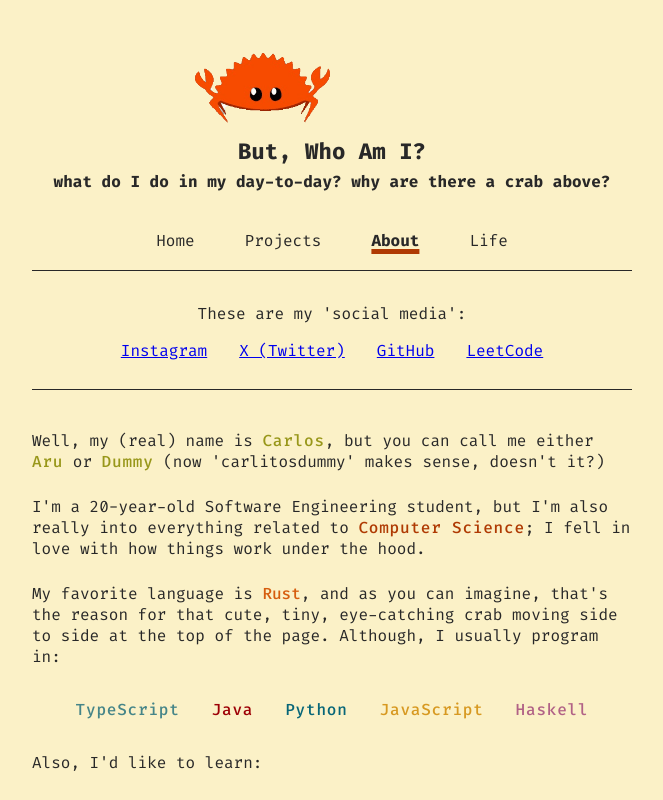
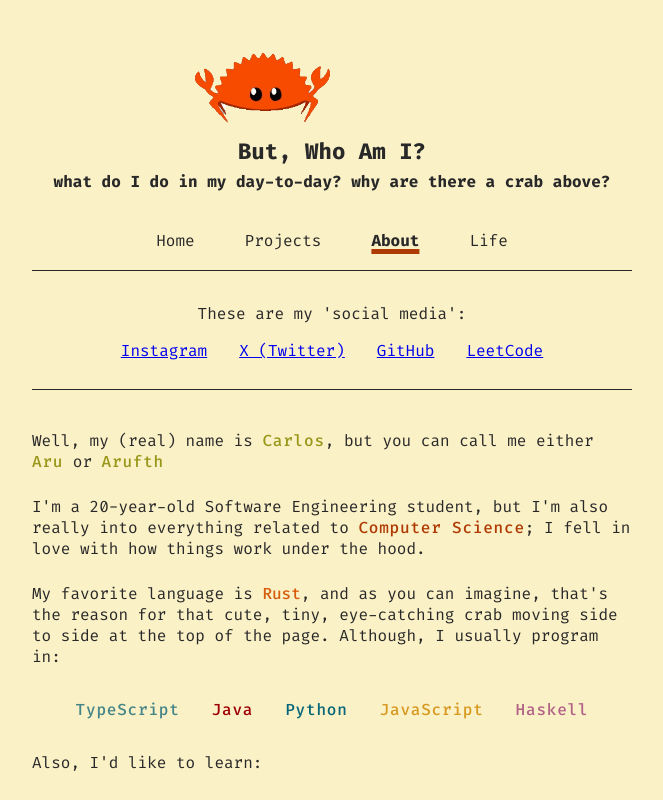
Before and after one commit to arufth/personal-website, a React (Vite) app: page /about in a window 1280 px wide. Shown: the top 800 px of the page, without its empty margins (308-971 px from the left). Built offline with nearby package versions, Linux system fonts and the light colour scheme.

Commit message:
update my name

```diff
--- a/src/about/About.tsx
+++ b/src/about/About.tsx
@@ -23,25 +23,25 @@ export const About: React.FC = () => {
               <a
                 rel='noreferrer'
                 target='_blank'
-                href='https://www.instagram.com/carlitosdummy'
+                href='https://www.instagram.com/arufth'
               >Instagram
               </a>
               <a
                 rel='noreferrer'
                 target='_blank'
-                href='https://www.x.com/carlitosdummy'
+                href='https://www.x.com/arufth'
               >X (Twitter)
               </a>
               <a
                 rel='noreferrer'
                 target='_blank'
-                href='https://www.github.com/carlitosdummy'
+                href='https://www.github.com/arufth'
               >GitHub
               </a>
               <a
                 rel='noreferrer'
                 target='_blank'
-                href='https://leetcode.com/u/carlitosdummy/'
+                href='https://leetcode.com/u/arufth/'
               >LeetCode
               </a>
             </div>
@@ -50,7 +50,7 @@ export const About: React.FC = () => {
           <Divider />
 
           <p>
-            Well, my (real) name is <label className='myname'>Carlos</label>, but you can call me either <label className='myname'>Aru</label> or <label className='myname'>Dummy</label> (now 'carlitosdummy' makes sense, doesn't it?)
+            Well, my (real) name is <label className='myname'>Carlos</label>, but you can call me either <label className='myname'>Aru</label> or <label className='myname'>Arufth</label>
           </p>
           <p>
             I'm a 20-year-old Software Engineering student, but I'm also really into everything related to <label className='cs'>Computer Science</label>; I fell in love with how things work under the hood.
--- a/src/home/Home.tsx
+++ b/src/home/Home.tsx
@@ -21,7 +21,7 @@ export const Home: React.FC = () => {
           <p>If you're just interested in work-related matters, here are some useful and quick links:</p>
           <div>
             <a
-              href='https://github.com/carlitosdummy' rel='noreferrer'
+              href='https://github.com/arufth' rel='noreferrer'
               target='_blank'
             >GitHub
             </a>
--- a/src/projects/projects.json
+++ b/src/projects/projects.json
@@ -10,7 +10,7 @@
         "ray tracing"
       ],
       "status": "active",
-      "github": "https://github.com/carlitosdummy/ray-tracer",
+      "github": "https://github.com/arufth/ray-tracer",
       "demo": "",
       "image": "/ray-tracer.jpeg"
     },
@@ -26,7 +26,7 @@
         "redux"
       ],
       "status": "active",
-      "github": "https://github.com/carlitosdummy/garden-organizer",
+      "github": "https://github.com/arufth/garden-organizer",
       "demo": "https://garden-organizer.netlify.app/garden/element-view",
       "image": "/garden-organizer.png"
     },
@@ -40,7 +40,7 @@
         "react"
       ],
       "status": "active",
-      "github": "https://github.com/carlitosdummy/task_manager",
+      "github": "https://github.com/arufth/task_manager",
       "demo": "https://minimalist-task-manager.netlify.app/",
       "image": "/task-manager.png"
     },
@@ -55,7 +55,7 @@
         "javascript",
         "API"
       ],
-      "github": "https://github.com/carlitosdummy/url-shortener",
+      "github": "https://github.com/arufth/url-shortener",
       "demo": "https://dummy-url-shortener.netlify.app/",
       "image": "/url-shortener.png"
     },
@@ -70,7 +70,7 @@
         "linux"
       ],
       "status": "active",
-      "github": "https://github.com/carlitosdummy/dummy-commands",
+      "github": "https://github.com/arufth/dummy-commands",
       "demo": "",
       "image": ""
     }
```
